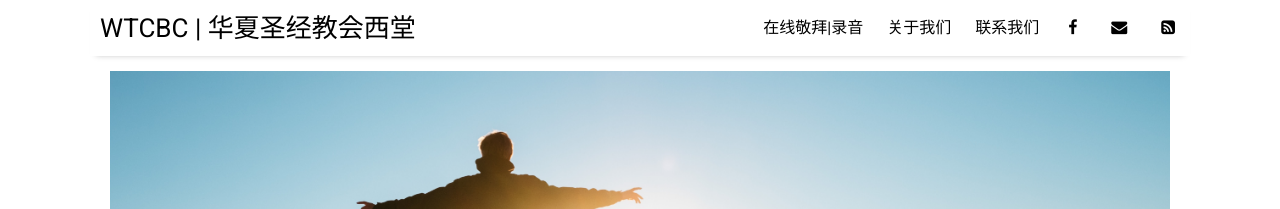
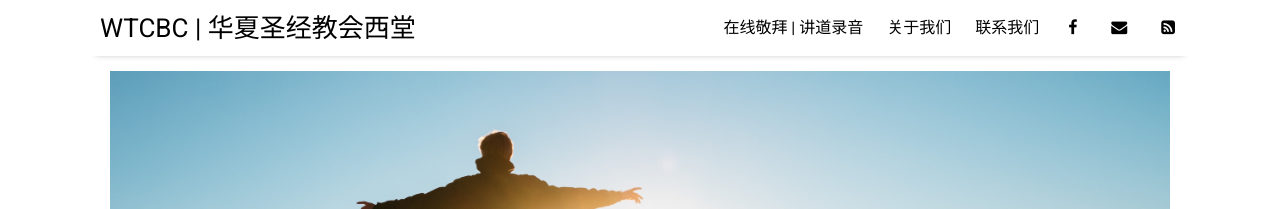
Before and after one commit to wtcbc/wtcbc.github.io, a Jekyll site: the page built from index.html, in a window 1280 px wide. Shown: the top 209 px of the page. Built offline with Jekyll 4.4.1, drawn with Linux system fonts in a browser that asks for light colours; nearby versions of some CDN libraries; the list of posts is cut into pages by our own code.

Commit message:
refactor menu space

```diff
--- a/_data/settings.yml
+++ b/_data/settings.yml
@@ -7,7 +7,7 @@ disqus:
 google-ID: 'UA-160592507-1'
 
 menu:
-- {name: '在线敬拜|录音', folder: 'pages', file: 'live.html'}
+- {name: '在线敬拜 | 讲道录音', folder: 'pages', file: 'live.html'}
 # - {name: '讲道录音', folder: 'pages', file: 'documentation.html'}
 - {name: '关于我们', folder: 'pages', file: 'about.html'}
 - {name: '联系我们', folder: 'pages', file: 'contact.html'}
```
Also changed, not shown: 6 other files.
